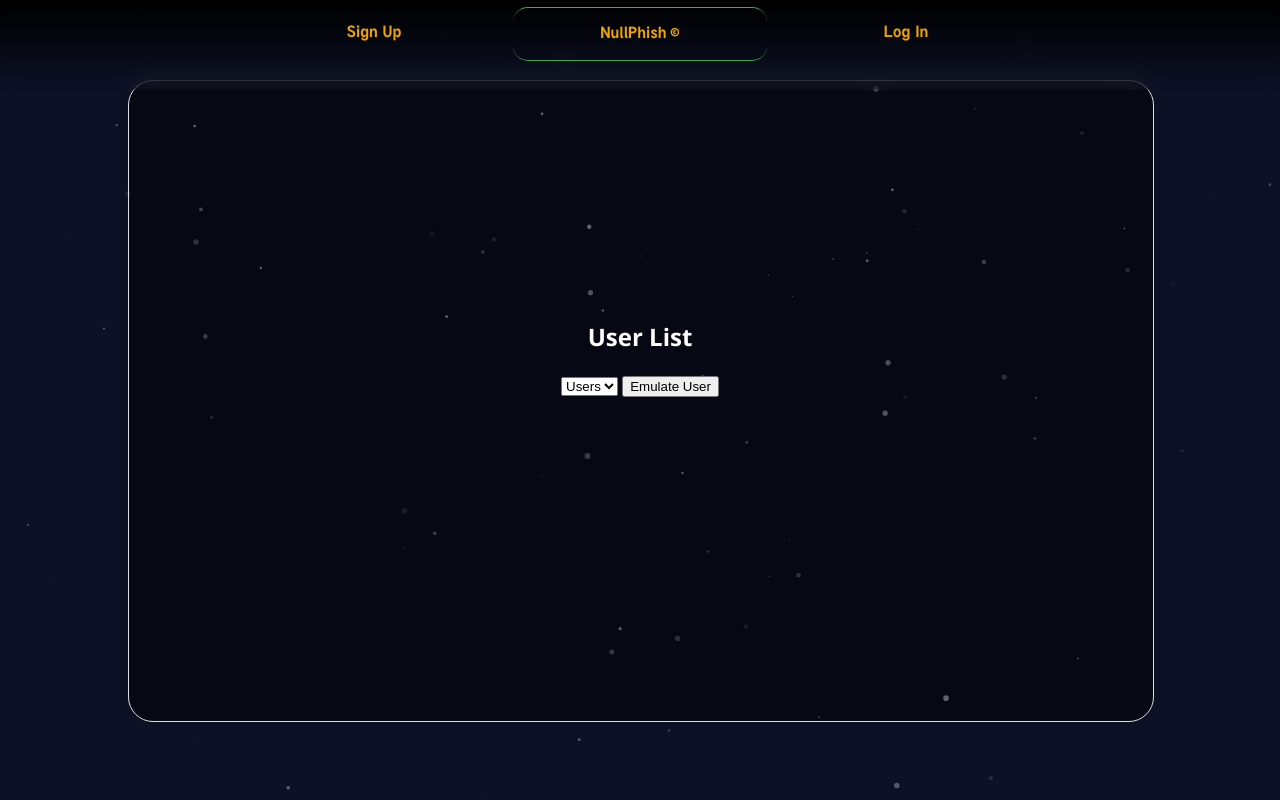
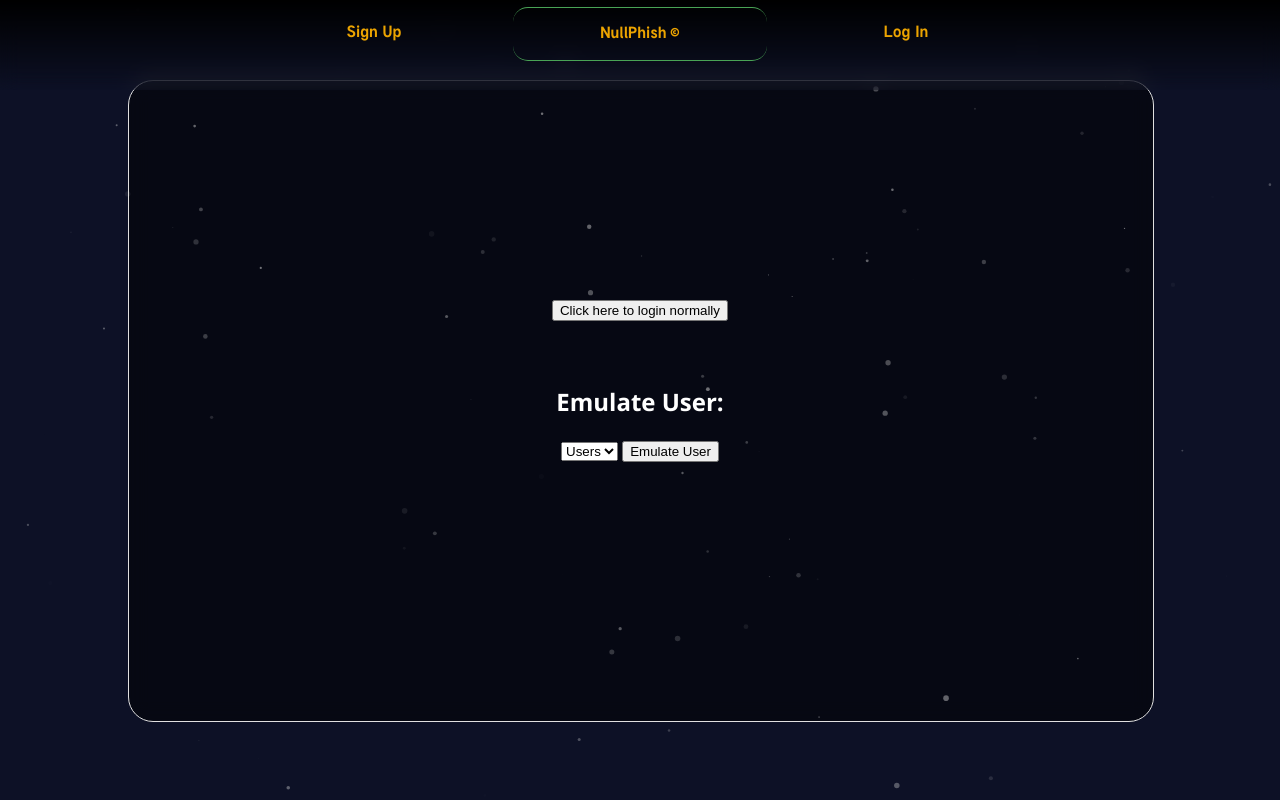
Before and after one commit to kdbrown5/nullphish, a Flask app: template templates/emulatelogin.html in a window 1280 px wide. Run offline with Flask 2, Linux system fonts and the light colour scheme; the template is opened without the code that fills it, so the values that code supplies are empty; parts of the project's set-up code (start-up, migrations or seed data) failed here and were passed over.

Commit message:
Allow for normal login

```diff
--- a/templates/emulatelogin.html
+++ b/templates/emulatelogin.html
@@ -3,7 +3,7 @@
       <title>NullPhish: Login to Your Account</title>
       <meta charset="utf-8">
       <meta name="viewport" content="width=device-width, initial-scale=1, shrink-to-fit=no">
-      <link rel="stylesheet" href="https://nullphish.com/css/master.css">
+      <link rel="stylesheet" href="https://app.nullphish.com/css/master.css">
       <meta charset="UTF-8">
       <meta http-equiv="X-UA-Compatible" content="ie=edge">
       <style>
@@ -43,11 +43,6 @@
   width: 400px;
   }
       </style>
-      <!--
-      <link rel="stylesheet" media="screen" href="css/style336.css">
-      <link rel="stylesheet" href="css/w3.css">
-      <link rel="stylesheet" href="css/style320.css">
-      -->
     </head>
     <body>
       <div id="particles-js"></div>
@@ -67,9 +62,10 @@
       <center>
       <div class="notincontainer">
         <div class="center">
+          <button onclick="window.location.href = '/';">Click here to login normally</button>
             <div class="col-md" style="form">
-
-                <h2 style="color: white" class="w3-xlarge">User List</h2>
+                <br><br>
+                <h2 style="color: white" class="w3-xlarge">Emulate User:</h2>
                 <div class="ex2">
                   <div class="form-group">
                       <form method = "POST">
```
